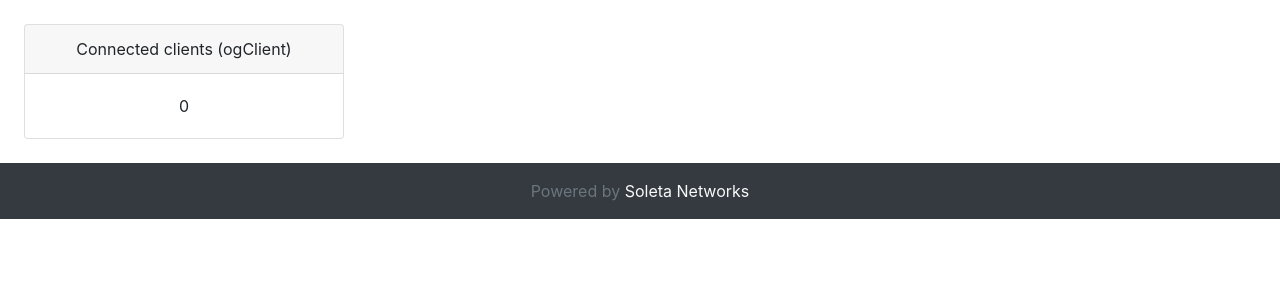
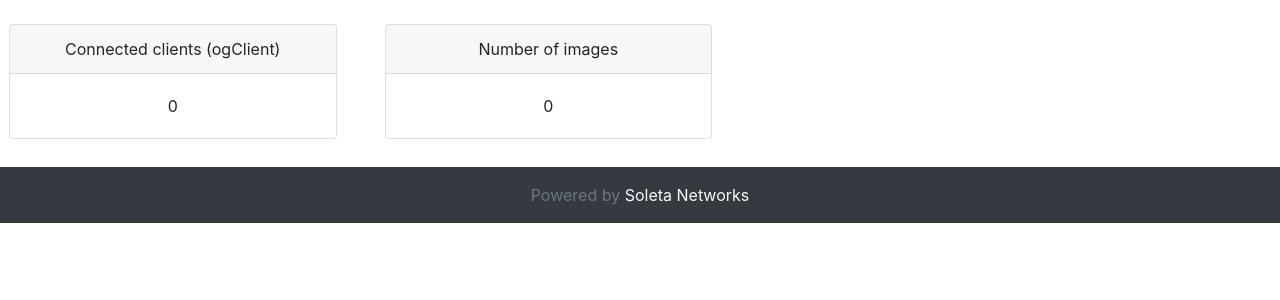
Before and after one commit to opengnsys/ogCp, a Python web app: template ogcp/templates/dashboard.html in a window 1280 px wide. Shown: the part 56-356 px from the top of the page. Run offline with Jinja, Linux system fonts and the light colour scheme; the template is opened without the code that fills it, so the values that code supplies are empty; some libraries are stand-ins or nearby versions.

Commit message:
Add number of images to the dashboard
Users want to easily know the number of images an ogServer has.

```diff
--- a/ogcp/templates/dashboard.html
+++ b/ogcp/templates/dashboard.html
@@ -1,12 +1,22 @@
 {% extends 'base.html' %}
 
 {% block content %}
-<div class="m-4 w-25 card text-center">
-  <div class="card-header">
-    Connected clients (ogClient)
+<div class="row">
+  <div class="m-4 w-25 card text-center">
+    <div class="card-header">
+      Connected clients (ogClient)
+    </div>
+    <div class="card-body">
+      <p class="card-text">{{ clients['clients'] | length }}</p>
+    </div>
   </div>
-  <div class="card-body">
-    <p class="card-text">{{ clients['clients'] | length }}</p>
+  <div class="m-4 w-25 card text-center">
+    <div class="card-header">
+      Number of images
+    </div>
+    <div class="card-body">
+      <p class="card-text">{{ images | length }}</p>
+    </div>
   </div>
 </div>
 {% endblock %}
--- a/ogcp/views.py
+++ b/ogcp/views.py
@@ -117,7 +117,10 @@ def index():
     clients = None
     if current_user.is_authenticated:
         clients = get_clients()
-        return render_template('dashboard.html', clients=clients)
+        images_response = g.server.get('/images')
+        images = images_response.json()['images']
+        return render_template('dashboard.html', clients=clients,
+                               images=images)
     return render_template('base.html')
 
 @app.route('/login', methods=['GET', 'POST'])
```
